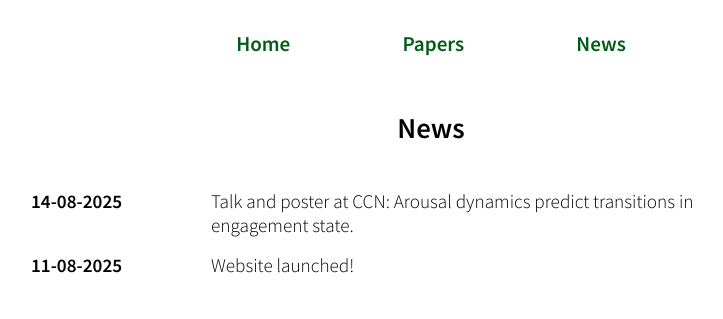
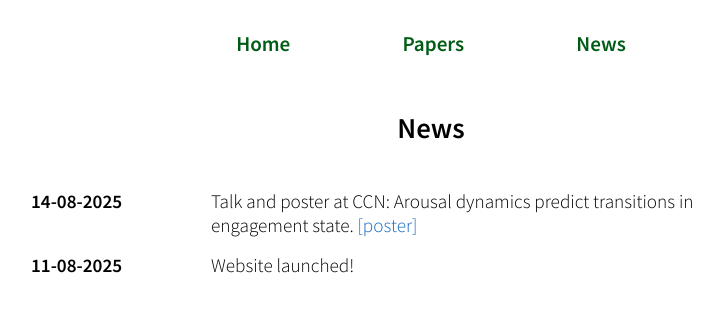
Before and after one commit to phijoh/phijoh.github.io, a plain HTML site: page news.html in a window 1280 px wide. Shown: the whole page, without its empty margins (209-932 px from the left). Drawn offline with Linux system fonts and the light colour scheme; some icons are missing.

Commit message:
add CCN poster

```diff
--- a/news.html
+++ b/news.html
@@ -22,7 +22,7 @@
         <h1>News</h1>
         <ul class="news-list">
           <!-- Add more updates above, using the same format -->
-          <li><strong>14-08-2025</strong>Talk and poster at CCN: Arousal dynamics predict transitions in engagement state.</li>
+          <li><strong>14-08-2025</strong>Talk and poster at CCN: Arousal dynamics predict transitions in engagement state. <a href="assets/CCN_2025_poster.pdf">[poster]</a></li>
           <li><strong>11-08-2025</strong>Website launched!</li>
         </ul>
     </section>
```
Also changed, not shown: 1 other file.
